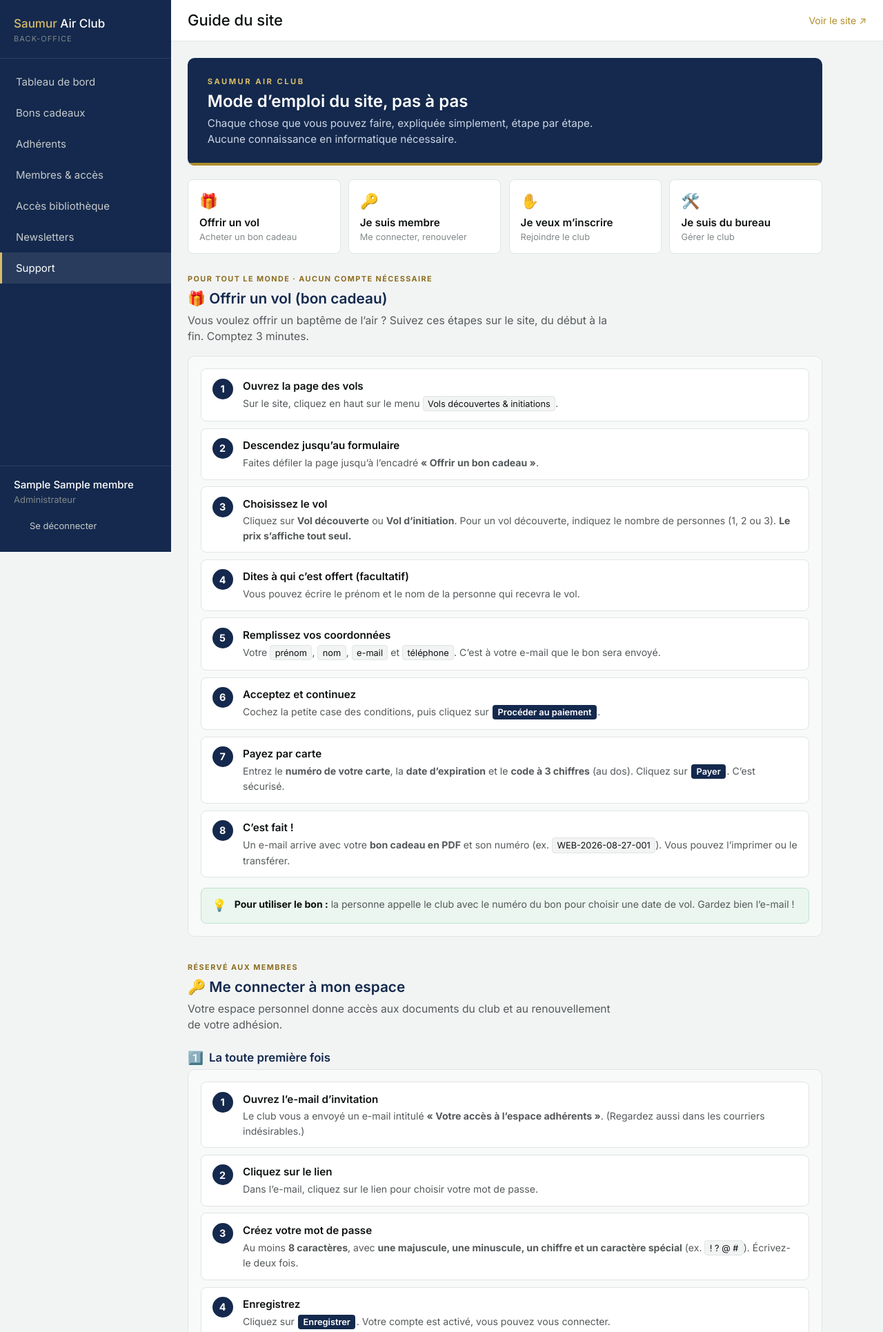
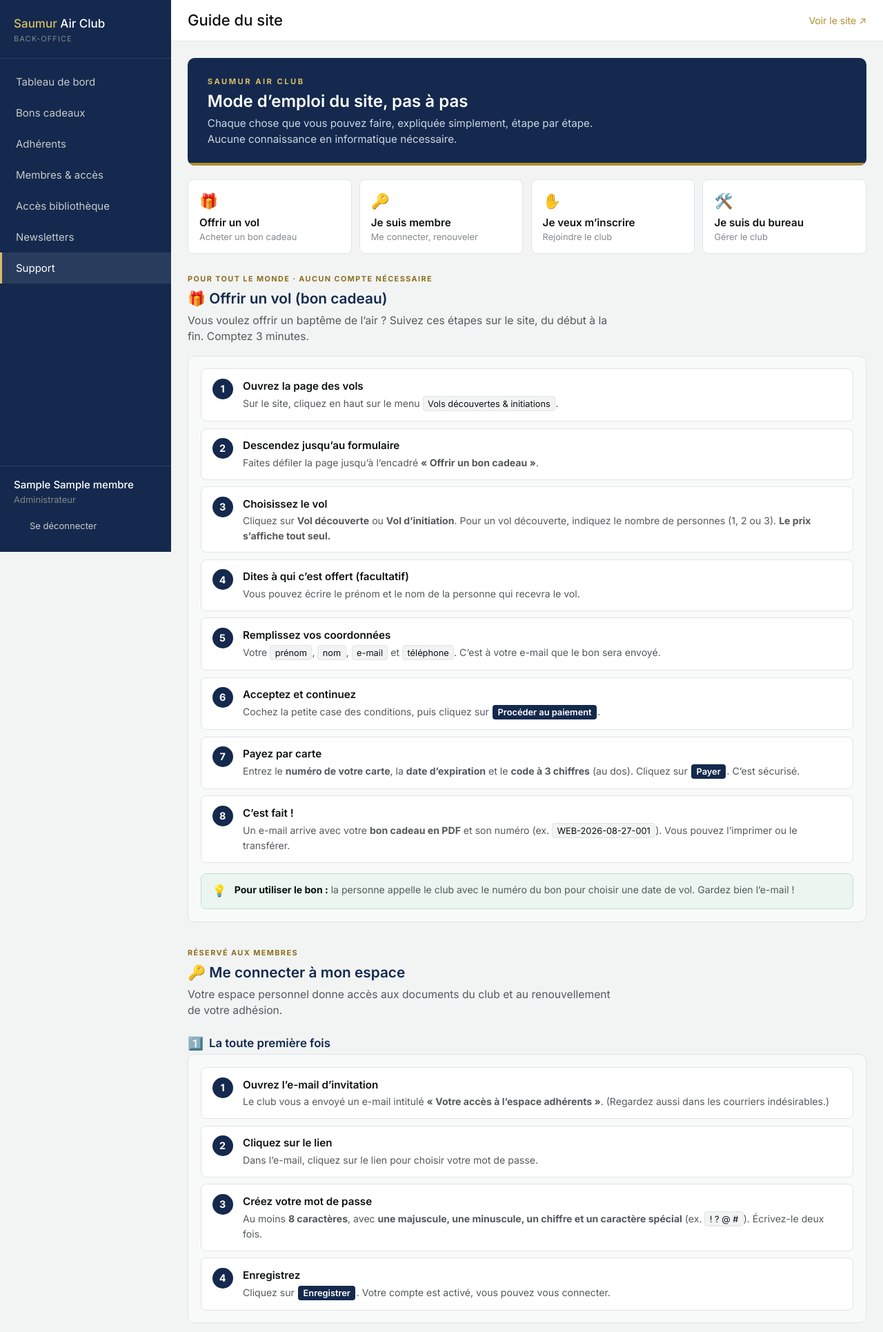
Before and after one commit to ob3m-distribution/aeroclubsaumur, a PHP site: page /admin/guide.php in a window 1280 px wide. Shown: the top 1931 px of the page at 69% size. Run offline with PHP 8.4, Linux system fonts and the light colour scheme; the visitor is signed in with stand-in values (Sample User, id 1); tables that the repository leaves empty or names only in its code hold one stand-in row (values such as "Sample post").

Commit message:
Commit automatique de fin de tache (session Claude Code, 2026-09-08 16:38)

```diff
--- a/site/admin/assets/admin.css
+++ b/site/admin/assets/admin.css
@@ -148,7 +148,7 @@ a:hover { color: var(--rouge-fonce); }
 }
 .bo__burger span { display: block; height: 2px; width: 20px; background: var(--encre); }
 
-.bo__contenu { padding: 1.5rem; flex: 1; max-width: 1400px; width: 100%; }
+.bo__contenu { padding: 1.5rem; flex: 1; max-width: none; width: 100%; }
 
 @media (max-width: 900px) {
   .bo__burger { display: flex; }
--- a/site/admin/guide.php
+++ b/site/admin/guide.php
@@ -10,7 +10,7 @@ require __DIR__ . '/inc/entete.php';
 
 <style>
 /* Guide — aligné sur la charte du back-office (Inter, marine #14294D, or #B08D2C) */
-.guide{max-width:920px}
+.guide{max-width:none;width:100%}
 .guide .g-hero{background:var(--noir);color:#fff;border-radius:10px;padding:1.6rem 1.8rem;margin-bottom:1.25rem;position:relative;overflow:hidden}
 .guide .g-hero::after{content:"";position:absolute;left:0;right:0;bottom:0;height:4px;background:var(--rouge)}
 .guide .g-eyebrow{font-size:.7rem;font-weight:700;letter-spacing:.22em;text-transform:uppercase;color:var(--rouge-clair)}
--- a/site/admin/inc/entete.php
+++ b/site/admin/inc/entete.php
@@ -34,7 +34,7 @@ unset($_SESSION['message_succes'], $_SESSION['message_erreur']);
 <meta name="robots" content="noindex, nofollow">
 <link rel="icon" href="/assets/img/favicon.png" type="image/png">
 <link rel="preload" href="/assets/fonts/Inter-latin.woff2" as="font" type="font/woff2" crossorigin>
-<link rel="stylesheet" href="/admin/assets/admin.css?v=14">
+<link rel="stylesheet" href="/admin/assets/admin.css?v=15">
 </head>
 <body>
 
```
